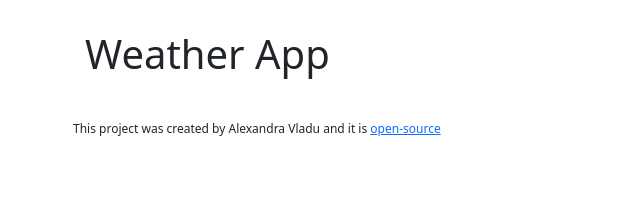
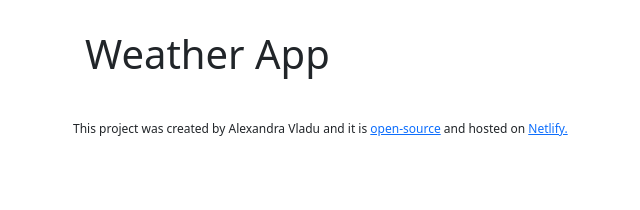
Before and after one commit to alexandravladu/react-weather-app, a React (Vite) app: page / in a window 1280 px wide. Shown: the top 210 px of the page, without its empty margins (267-907 px from the left). Built offline with nearby package versions, Linux system fonts and the light colour scheme; no server answers.

Commit message:
add the netlify link

```diff
--- a/src/App.jsx
+++ b/src/App.jsx
@@ -14,7 +14,7 @@ function App() {
       </div>
       <footer>
         This project was created by Alexandra Vladu and it is {" "}
-        <a href="https://github.com/alexandravladu/react-weather-app" target="_blank">open-source</a>
+        <a href="https://github.com/alexandravladu/react-weather-app" target="_blank">open-source</a> and hosted on <a href="https://soft-meerkat-5f05ce.netlify.app/" target="_blank">Netlify.</a>
       </footer>
     </div>
   )
```
